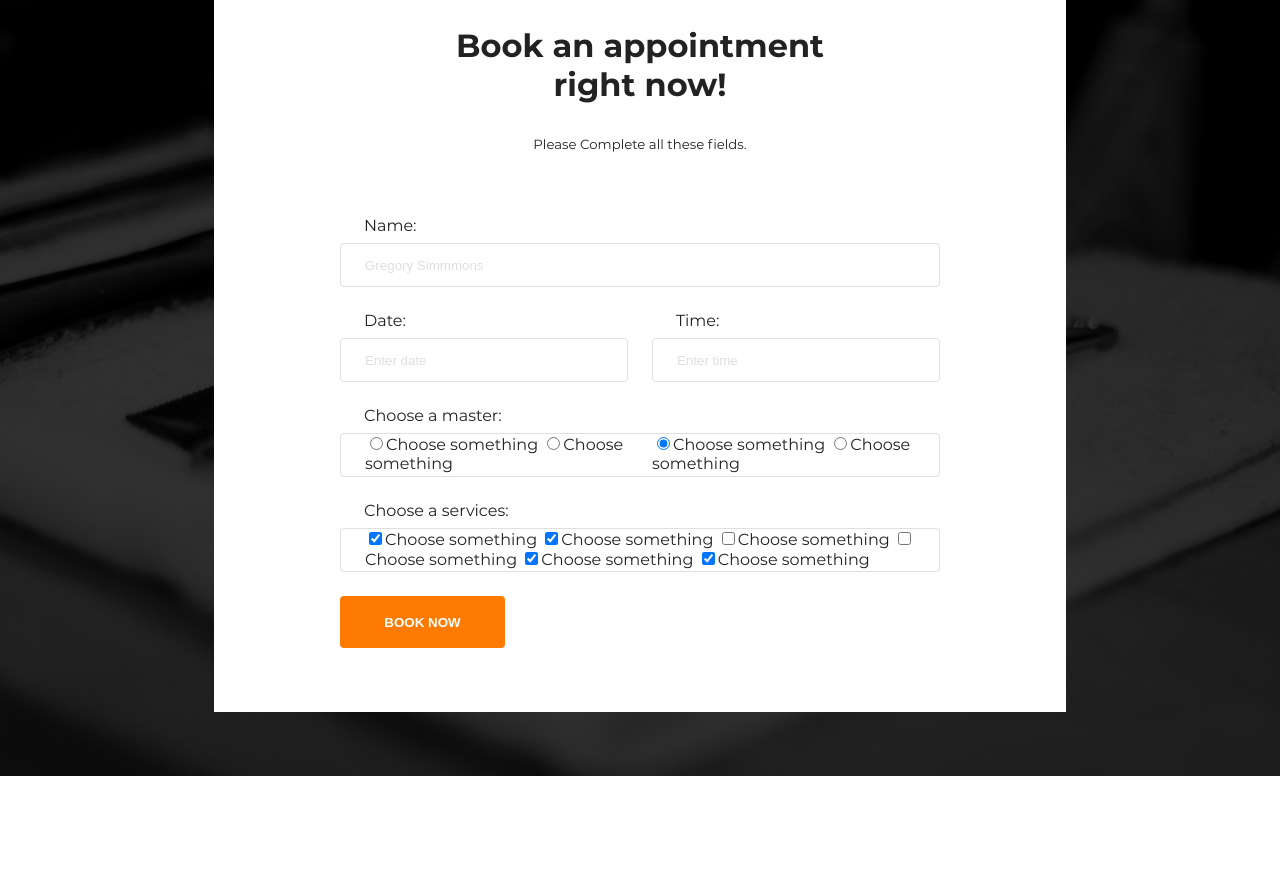
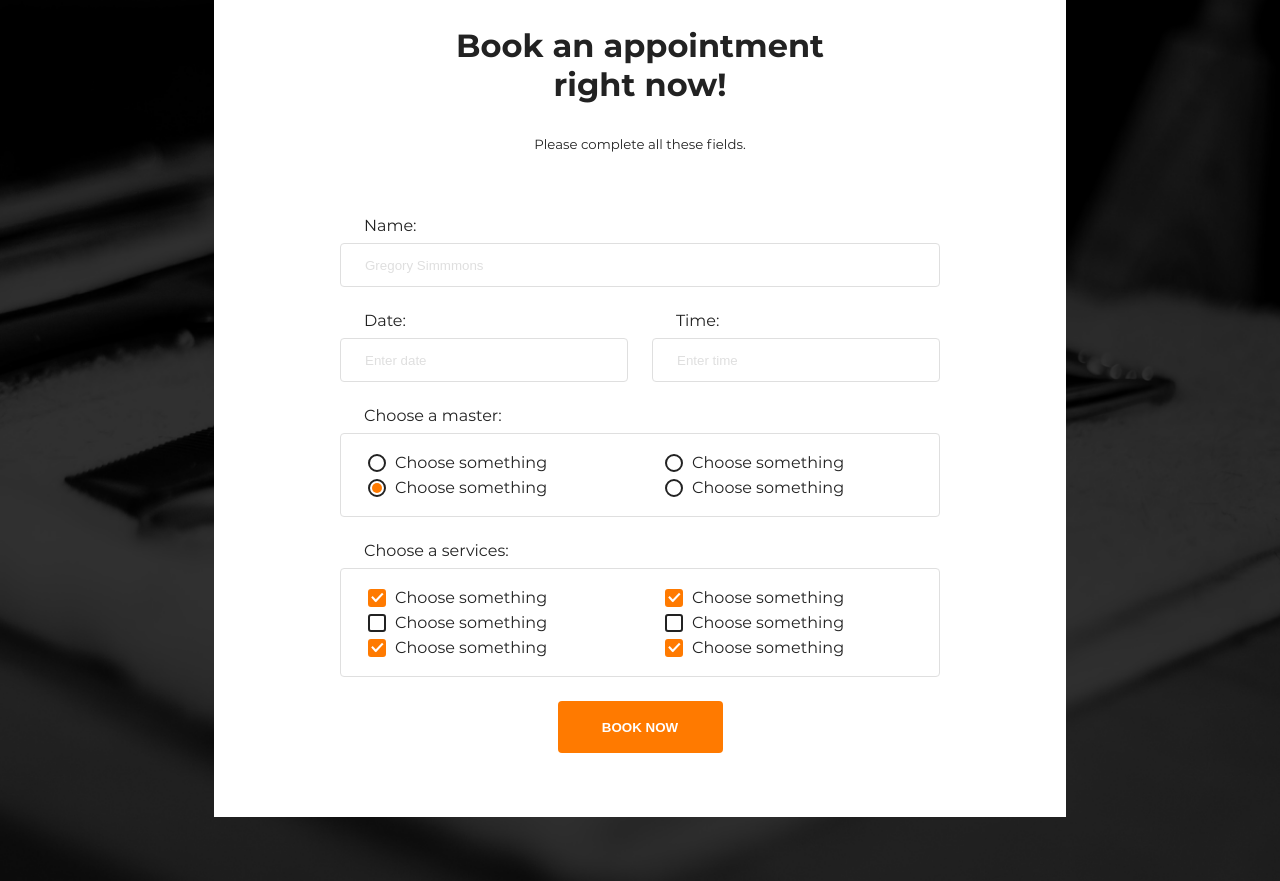
Before and after one commit to EugeniyPridatko/Barbershop, a plain HTML site: page index.html in a window 1280 px wide. Shown: the part 2680-3561 px from the top of the page. Before the commit the page ends 3456 px from the top, so only its background shows below. Drawn offline with Linux system fonts and the light colour scheme.

Commit message:
add section subscribe

```diff
--- a/index.html
+++ b/index.html
@@ -4,9 +4,8 @@
 <head>
     <meta charset="UTF-8">
     <meta name="viewport" content="width=device-width, initial-scale=1.0">
-    <title>Document</title>
+    <title>Barbershop</title>
     <link rel="stylesheet" href="./styles/style.css">
-
 </head>
 
 <body>
@@ -133,57 +132,59 @@
             </div>
         </div>
     </section>
-    <!-- /OUR-TEAM -->
+    <!--/OUR-TEAM -->
 
-    <!-- APPOINTMENT -->
-    <section class="appointment">
-        <div class="container appointment__container">
-            <h3 class="appointment__main-title">Book an appointment right now!</h3>
-            <h5 class="appointment__text">Please Complete all these fields.</h5>
-            <form action="#" class="appointment__form" method="post">
-                <div class="appointment__form-title">Name:</div>
-                <input class="appointment__form-name appointment__own-styles" type="text" name="name"
-                    placeholder="Gregory Simmmons">
-                <div class="appointment__form-data-time-wrapper">
-                    <div>
-                        <div class="appointment__form-title">Date:</div>
-                        <input class="appointment__form-date appointment__own-styles" type="text" name="date"
+    <!--SUBSCRIBE -->
+    <section class="subscribe">
+        <div class="subscribe__container">
+            <h3 class="subscribe__form-title">Book an appointment right now!</h3>
+            <h5 class="subscribe__text">Please complete all these fields.</h5>
+            <form class="subscribe__form">
+                <div class="subscribe__wrapper-name">
+                    <label for="name" class="subscribe__label-title">Name:</label>
+                    <input class="subscribe__form-name subscribe__own-styles" type="text" name="name" id="name"
+                        placeholder="Gregory Simmmons">
+                </div>
+                <div class="subscribe__form-wrapper-data-time">
+                    <div class="subscribe__form-wrapper-data">
+                        <label for="date" class="subscribe__label-title">Date:</label>
+                        <input class="subscribe__form-date subscribe__own-styles" type="text" name="date" id="date"
                             placeholder="Enter date">
                     </div>
-                    <div>
-                        <div class="appointment__form-title">Time:</div>
-                        <input class="appointment__form-time appointment__own-styles" type="text" name="time"
+                    <div class="subscribe__form-wrapper-time">
+                        <label for="time" class="subscribe__label-title">Time:</label>
+                        <input class="subscribe__form-time subscribe__own-styles" type="text" name="time" id="time"
                             placeholder="Enter time">
                     </div>
                 </div>
-                <div class="appointment__form-title">Choose a master:</div>
-                <div class="appointment__form-radio appointment__own-styles">
-                    <div class="appointment__radio-left">
-                        <input type="radio" name="question" value="Choose something">Choose something
-                        <input type="radio" name="question" value="Choose something">Choose something
-                    </div>
 
-                    <div class="appointment__radio-right">
-                        <input type="radio" name="question" value="Choose something" checked>Choose something
-                        <input type="radio" name="question" value="Choose something">Choose something
-                    </div>
+                <div class="subscribe__input-title">Choose a master:</div>
+                <div class="subscribe__form-radio ">
+                    <label class="subscribe__label-radio">
+                        <input class="subscribe__input-radio" type="radio" name="question" value="Choose something">Choose something<span class="subscribe__radio"></span></label>
+                    <label class="subscribe__label-radio">
+                        <input class="subscribe__input-radio" type="radio" name="question" value="Choose something">Choose something <span class="subscribe__radio"></span></label>
+                    <label class="subscribe__label-radio">
+                        <input class="subscribe__input-radio" type="radio" name="question" value="Choose something" checked>Choose something <span class="subscribe__radio"></span></label>
+                    <label class="subscribe__label-radio">
+                        <input class="subscribe__input-radio" type="radio" name="question" value="Choose something">Choose something <span class="subscribe__radio"></span></label>
                 </div>
 
-                <div class="appointment__form-title">Choose a services:</div>
-                <label class="appointment__form-checkbox appointment__own-styles">
-                    <input type="checkbox" name="subscribe" checked>Choose something
-                    <input type="checkbox" name="subscribe" checked>Choose something
-                    <input type="checkbox" name="subscribe">Choose something
-                    <input type="checkbox" name="subscribe">Choose something
-                    <input type="checkbox" name="subscribe" checked>Choose something
-                    <input type="checkbox" name="subscribe" checked>Choose something
-                </label>
+                <div class="subscribe__input-title">Choose a services:</div>
+                <div class="subscribe__form-radio">
+                    <label class="subscribe__label-checkbox"><input class="subscribe__input-checkbox" type="checkbox" name="subscribe" checked>Choose something <span class="subscribe__checkbox"></span></label>
+                    <label class="subscribe__label-checkbox"><input class="subscribe__input-checkbox" type="checkbox" name="subscribe" checked>Choose something <span class="subscribe__checkbox"></span></label>
+                    <label class="subscribe__label-checkbox"><input class="subscribe__input-checkbox" type="checkbox" name="subscribe" >Choose something <span class="subscribe__checkbox"></span></label>
+                    <label class="subscribe__label-checkbox"><input class="subscribe__input-checkbox" type="checkbox" name="subscribe" >Choose something <span class="subscribe__checkbox"></span></label>
+                    <label class="subscribe__label-checkbox"><input class="subscribe__input-checkbox" type="checkbox" name="subscribe" checked>Choose something <span class="subscribe__checkbox"></span></label>
+                    <label class="subscribe__label-checkbox"><input class="subscribe__input-checkbox" type="checkbox" name="subscribe" checked>Choose something <span class="subscribe__checkbox"></span></label>
+                </div>
 
-                <button type="submit" class="appointment__button book-now-btn">book now</button>
+                <button type="submit" class="subscribe__button book-now-btn">book now</button>
             </form>
         </div>
     </section>
-    <!-- /APPOINTMENT -->
+    <!--/SUBSCRIBE -->
 </body>
 
 </html>
--- a/styles/sections/_appointment.scss
+++ /dev/null
@@ -1,71 +0,0 @@
-.appointment {
-    color: #222222;
-    padding: 64px 0;
-    background: url("../img/bg-appointment.png") no-repeat center/cover;
-
-    &__container {
-        background: #FFFFFF;
-        padding: 64px 0;
-        width: 852px;
-        display: flex;
-        flex-direction: column;
-        align-items: center;
-
-    }
-
-    &__main-title {
-        width: 375px;
-        font-weight: bold;
-        font-size: 32px;
-        margin: 0 auto;
-        text-align: center;
-        margin-bottom: 32px;
-    }
-
-    &__text {
-        text-align: center;
-        margin-bottom: 64px;
-    }
-
-    &__own-styles {
-        border: 1px solid #DFDFDF;
-        border-radius: 4px;
-        height: 44px;
-        padding-left: 24px;
-        margin-bottom: 24px;
-
-    }
-
-    &__form {
-        display: flex;
-        flex-direction: column;
-        width: 600px;
-
-
-        &-title {
-
-            padding-left: 24px;
-            margin-bottom: 8px;
-        }
-
-        &-data-time-wrapper {
-            display: flex;
-            justify-content: space-between;
-        }
-
-        &-name::placeholder,
-        &-date::placeholder,
-        &-time::placeholder {
-            color: #DFDFDF;
-        }
-
-        &-date,
-        &-time {
-            width: 288px;
-        }
-
-        &-radio {
-            display: flex;
-        }
-    }
-}
--- /dev/null
+++ b/styles/sections/_subscribe.scss
@@ -0,0 +1,194 @@
+.subscribe {
+    color: #222222;
+    padding: 64px 0;
+    background: url("../img/bg-appointment.png") no-repeat center/cover;
+
+    @media screen and (max-width: 750px) {
+        background: none;
+
+    }
+
+    &__container {
+        background: #FFFFFF;
+        padding: 64px 126px;
+        width: 852px;
+        display: flex;
+        flex-direction: column;
+        align-items: center;
+        margin: 0 auto;
+
+        @media screen and (max-width: 1000px) {
+            width: 85%;
+            padding: 44px 126px;
+        }
+    }
+
+    &__form-title {
+        width: 375px;
+        font-weight: bold;
+        font-size: 32px;
+        text-align: center;
+        margin-bottom: 32px;
+    }
+
+    &__text {
+        text-align: center;
+        width: 288px;
+        margin-bottom: 64px;
+
+    }
+
+    &__own-styles {
+        border: 1px solid #DFDFDF;
+        border-radius: 4px;
+        padding-left: 24px;
+        width: 100%;
+        height: 44px;
+    }
+
+    &__label-title {
+        display: block;
+        margin-left: 24px;
+        margin-bottom: 8px;
+    }
+
+    &__wrapper-name {
+        margin-bottom: 24px;
+
+
+    }
+
+    &__form {
+        display: flex;
+        flex-direction: column;
+        width: 600px;
+
+
+
+        &-wrapper-data-time {
+            display: flex;
+            justify-content: space-between;
+            margin-bottom: 24px;
+
+        }
+
+        &-name::placeholder,
+        &-date::placeholder,
+        &-time::placeholder {
+            color: #DFDFDF;
+        }
+
+        &-date,
+        &-time {
+            width: 288px;
+
+        }
+
+
+
+        &-radio {
+            display: grid;
+            grid-template-columns: repeat(2, 1fr);
+            grid-column-gap: 50px;
+            grid-row-gap: 6px;
+            padding: 19px 27px;
+            min-height: 20px;
+            border: 1px solid #DFDFDF;
+            border-radius: 4px;
+            margin-bottom: 24px;
+
+            // &:nth-child(2){
+            //     margin-bottom: 32px;
+            // }
+        }
+    }
+
+    &__input-title {
+        margin-bottom: 8px;
+        margin-left: 24px;
+    }
+
+    &__label-radio {
+        position: relative;
+        padding-left: 27px;
+    }
+
+    &__label-checkbox {
+        position: relative;
+        padding-left: 27px;
+    }
+
+    &__input-radio {
+        display: none;
+
+        &:checked~.subscribe__radio::before {
+            content: "";
+            position: absolute;
+            top: 50%;
+            left: 50%;
+            transform: translate(-50%, -50%);
+            background: $color-title;
+            width: 10px;
+            height: 10px;
+            border-radius: 50%;
+        }
+    }
+
+    &__radio {
+        position: absolute;
+        width: 18px;
+        height: 18px;
+        border: 2px solid #222222;
+        border-radius: 50%;
+        top: 50%;
+        transform: translateY(-50%);
+        left: 0;
+    }
+
+    &__input-checkbox {
+        display: none;
+
+        &:checked~.subscribe__checkbox {
+            border-color: $color-title;
+            background-color: $color-title;
+
+            &::before {
+                content: "";
+                position: absolute;
+                width: 2px;
+                height: 6px;
+                background: #fff;
+                top: 5px;
+                left: 3px;
+                transform: rotate(-43deg);
+            }
+
+            &::after {
+                content: "";
+                position: absolute;
+                width: 2px;
+                height: 11px;
+                background: #fff;
+                top: 1px;
+                left: 8px;
+                transform: rotate(43deg);
+            }
+        }
+    }
+
+    &__checkbox {
+        position: absolute;
+        width: 18px;
+        height: 18px;
+        border: 2px solid #222222;
+        border-radius: 3px;
+        top: 50%;
+        left: 0;
+        transform: translateY(-50%);
+        background-color: #FFFFFF;
+    }
+
+    &__button {
+        margin: 0 auto;
+    }
+}
--- a/styles/style.scss
+++ b/styles/style.scss
@@ -9,5 +9,5 @@
 @import"sections/hero";
 @import"sections/our-services";
 @import"sections/our-team";
-@import"sections/appointment";
+@import"sections/subscribe";
 @import"sections/footer";
```
Also changed, not shown: styles/sections/_our-services.scss (+9 -6 lines), styles/style.css, 1 other file.
